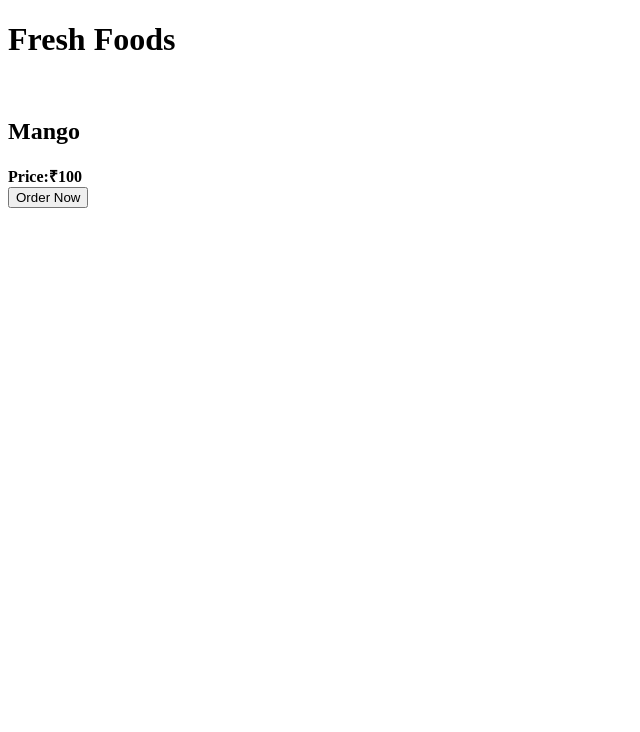
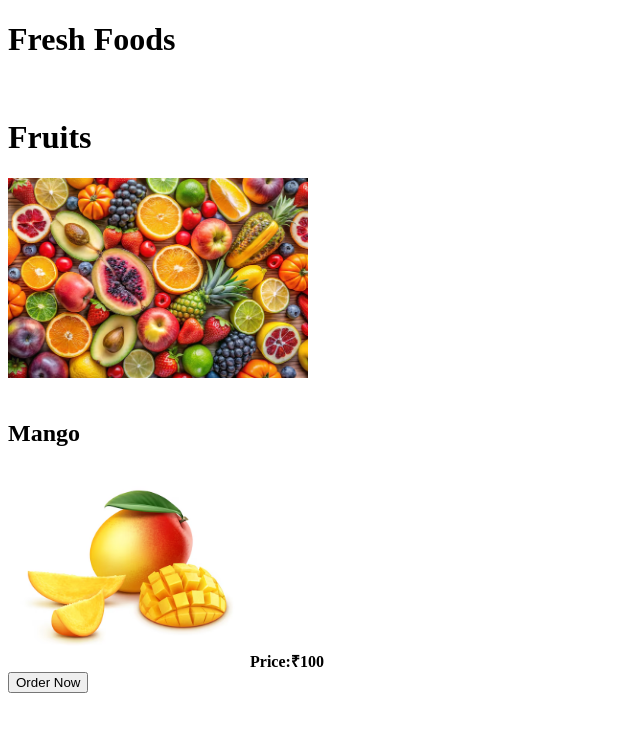
Before and after one commit to Neha-1118/G-13-ICP10-project-1, a plain HTML site: page pages/foods.html in a window 1280 px wide. Shown: the whole page, without its empty margins (0-640 px from the left). Drawn offline with Linux system fonts and the light colour scheme.

Commit message:
img tag added

```diff
--- a/pages/foods.html
+++ b/pages/foods.html
@@ -5,12 +5,23 @@
 </head>
 <body>
     <h1>Fresh Foods</h1>
-<div>
     <br/>
-    <h2>Mango</h2>
-    <b>Price:₹100</b>
-    <br/>
-    <button>Order Now</button>
+    <h1>Fruits</h1>
+    <img src="/images/fruits.png"height="200px"/>
+
+    <div>
+        <br/>
+
+        <h2> Mango</h2>
+        <img src="/images/Mango.png"height="200px"/>
+        <b>Price:₹100</b>
+        <br/>
+        <button >Order Now</button>
+
+
+
+
+
 
 </div>
 </body>
```
Also changed, not shown: images/Apple.png (added), images/Banana.png (added), images/Mango.png (added), images/fruits.png (added), images/orange.png (added), images/pineapple.png (added).
